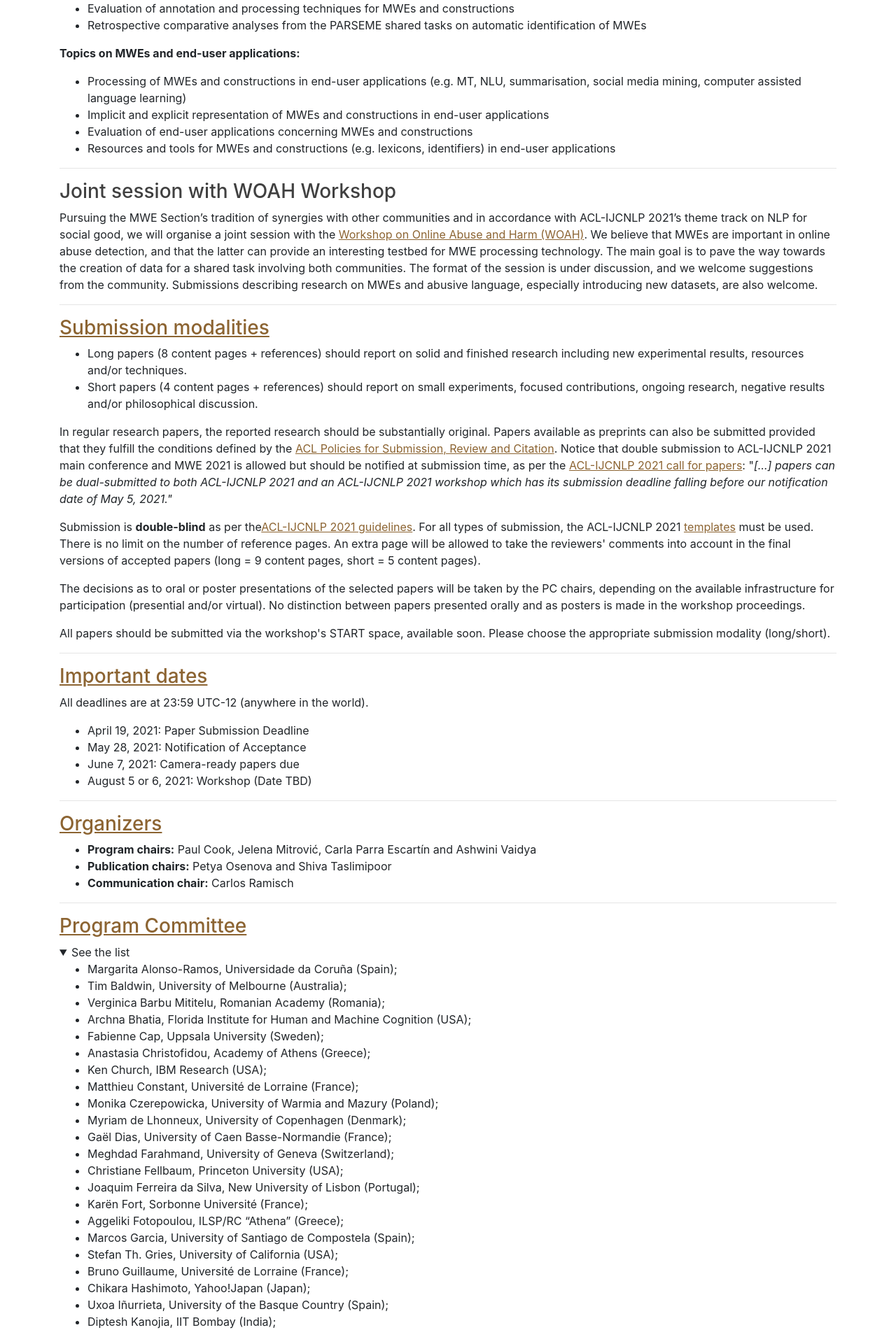
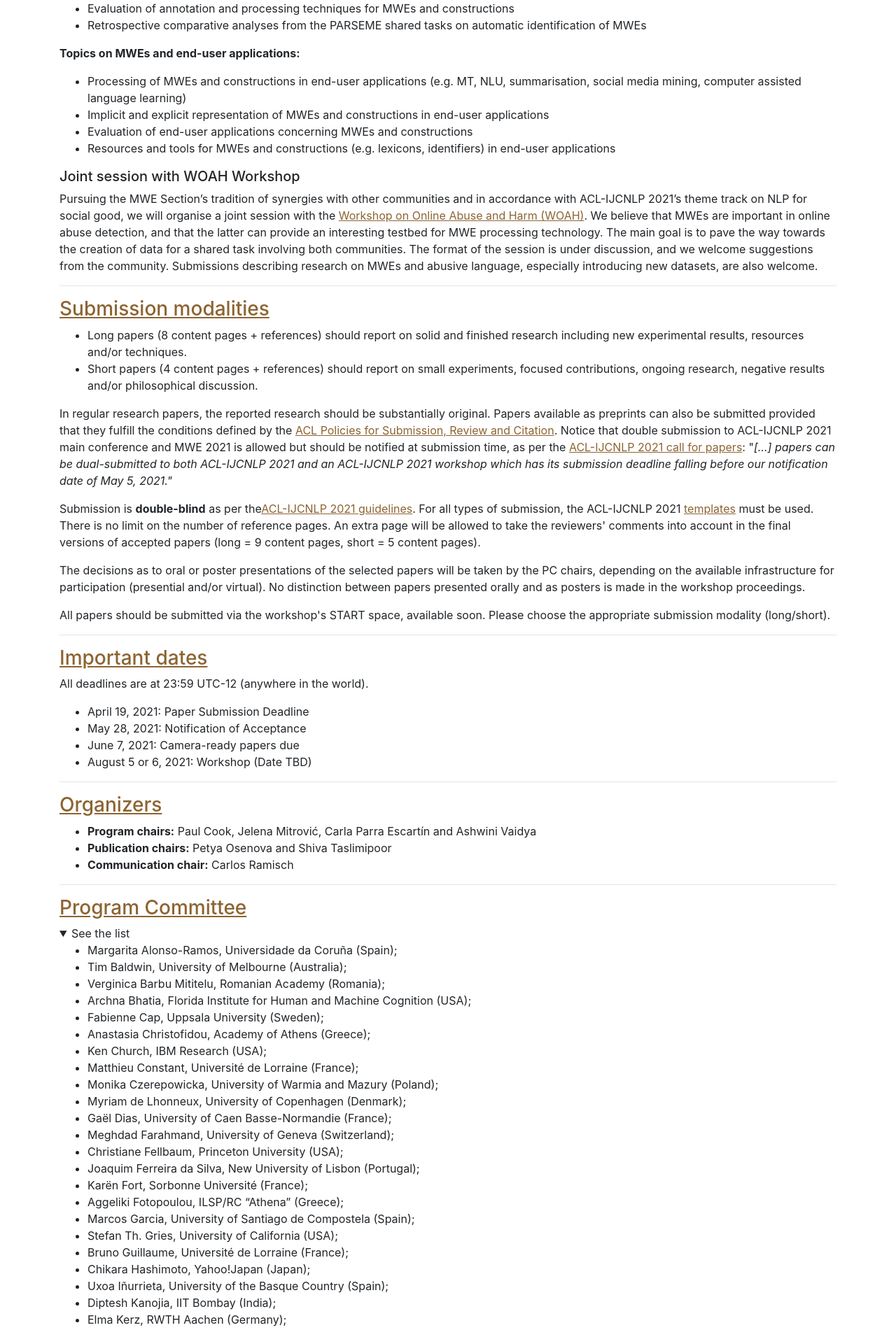
Before and after one commit to multiword/multiword.github.io, a Jekyll site: the page built from mwe2021/index.md, in a window 1280 px wide. Shown: the part 1292-3193 px from the top of the page at 70% size. Built offline with Jekyll 4.4.1, drawn with Linux system fonts in a browser that asks for light colours; comment, search, counter and statistics services are not loaded.

Commit message:
MWE2021 description completed

```diff
--- a/mwe2021/index.md
+++ b/mwe2021/index.md
@@ -59,9 +59,8 @@ The 17th Workshop on MWEs invites submissions on (but not limited to) the follow
 - Evaluation of end-user applications concerning MWEs and constructions
 - Resources and tools for MWEs and constructions (e.g. lexicons, identifiers) in end-user applications
 
------
 
-### Joint session with WOAH Workshop
+##### Joint session with WOAH Workshop
 Pursuing the MWE Section's tradition of synergies with other communities and in accordance with ACL-IJCNLP 2021's theme track on NLP for social good, we will organise a joint session with the [Workshop on Online  Abuse and Harm (WOAH)](https://www.workshopononlineabuse.com/). We believe that MWEs are important in online abuse detection, and that the latter can provide an interesting testbed for MWE processing technology. The main goal is to pave the way towards the creation of data for a shared task involving both communities. The format of the session is under discussion, and we welcome suggestions from the community. Submissions describing research on MWEs and abusive language, especially introducing new datasets, are also welcome.
 
 
```
